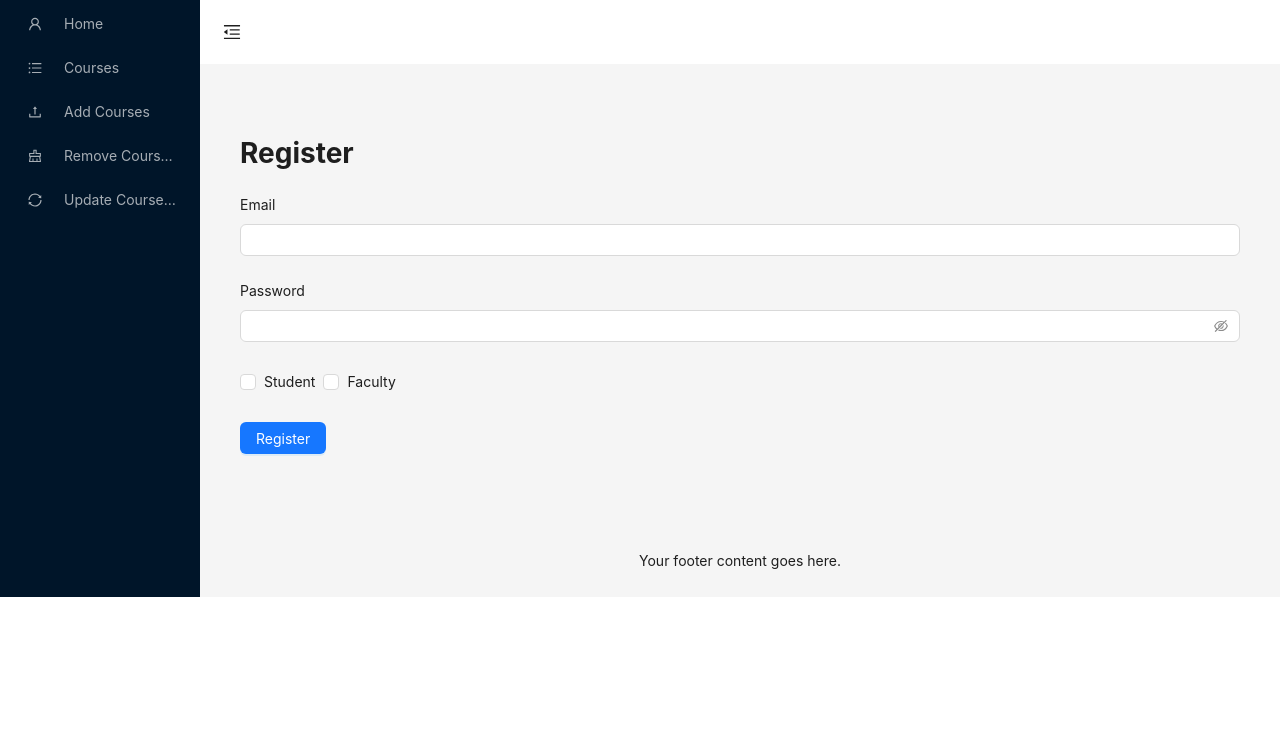
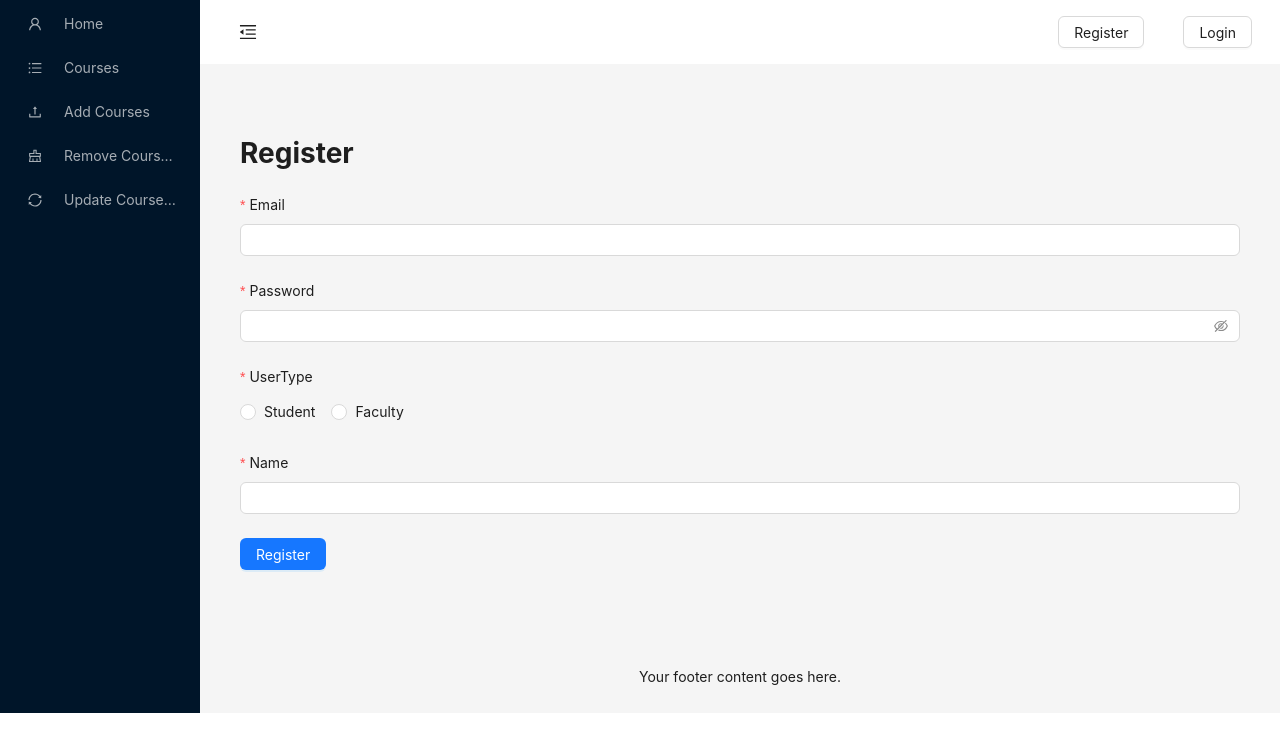
Before and after one commit to jld224/CourseRegistration, a Next.js app: page /register in a window 1280 px wide. Shown: the top 752 px of the page. Built offline with nearby package versions, Linux system fonts and the light colour scheme.

Commit message:
add the register and login and stuff

```diff
--- a/components/Layout.js
+++ b/components/Layout.js
@@ -9,7 +9,7 @@ import {
   ClearOutlined,
   SyncOutlined
 } from '@ant-design/icons';
-import { Layout, Menu, Button, theme } from 'antd';
+import { Layout, Menu, Button, theme, Row, Col } from 'antd';
 import CustomFooter from './Footer';
 import Link from 'next/link';
 
@@ -65,10 +65,12 @@ const App = ({ children }) => {
       <Layout>
         <Header
           style={{
-            padding: 0,
+            padding: '0 16px',
             background: collapsed ? 'transparent' : '#fff',
           }}
         >
+          <Row justify="space-between" align="middle">
+            <Col>
               <Button
                 type="text"
                 icon={collapsed ? <MenuUnfoldOutlined /> : <MenuFoldOutlined />}
@@ -79,6 +81,20 @@ const App = ({ children }) => {
                   height: 64,
                 }}
               />
+            </Col>
+            <Col>
+              <Link href="/register">
+                <Button type="default" style={{ marginRight: '15px' }}>
+                  Register
+                </Button>
+              </Link>
+              <Link href="/login">
+                <Button type="default">
+                  Login
+                </Button>
+              </Link>
+            </Col>
+          </Row>
         </Header>
         <Content
           style={{
--- a/package.json
+++ b/package.json
@@ -17,6 +17,7 @@
     "@tabler/core": "^1.0.0-beta20",
     "@tabler/icons-react": "^2.39.0",
     "antd": "^5.10.2",
+    "bcrypt": "^5.1.1",
     "dotenv": "^16.3.1",
     "isomorphic-unfetch": "^4.0.2",
     "moment": "^2.29.4",
@@ -27,6 +28,7 @@
     "postcss-flexbugs-fixes": "^5.0.2",
     "react": "^18.2.0",
     "react-dom": "^18.2.0",
+    "react-router-dom": "^6.17.0",
     "sequelize": "^6.33.0"
   },
   "devDependencies": {
--- /dev/null
+++ b/pages/api/login.js
@@ -0,0 +1,40 @@
+import pool from '../../db/db';
+import bcrypt from 'bcrypt';
+
+export default async function(req, res) {
+  if (req.method !== 'POST') {
+    return res.status(405).send({ error: 'Method Not Allowed' });
+  }
+
+  const { email, password } = req.body;
+
+  // Verify that all fields are provided
+  if (!email || !password) {
+    return res.status(400).json({ error: 'Missing necessary fields' });
+  }
+
+  try {
+    const [userResults] = await pool.query('SELECT * FROM users WHERE email = ?', [email]);
+
+    // Check if user exists
+    if (userResults.length === 0) {
+      return res.status(404).json({ error: 'No user found with that email.' });
+    }
+
+    const user = userResults[0];
+
+    // Check password
+    const passwordMatch = await bcrypt.compare(password, user.password);
+
+    if (!passwordMatch) {
+      return res.status(400).json({ error: 'Invalid password.' });
+    }
+
+    // successful login
+    return res.status(200).json({ success: true, message: 'Login successful!' });
+
+  } catch (error) {
+    console.error(error)
+    return res.status(500).json({ error: 'An error occurred during login.' });
+  }
+}
--- /dev/null
+++ b/pages/api/register.js
@@ -0,0 +1,52 @@
+import pool from '../../db/db';
+import bcrypt from 'bcrypt';
+
+export default async function(req, res) {
+  if(req.method !== 'POST') {
+    return res.status(405).send('Method Not Allowed');
+  }
+
+  const { email, password, userType, name, titleOrProgram, department } = req.body;
+
+  if(!(email && password && userType && name && titleOrProgram && (userType === 'Faculty' ? department  : true)) ) {
+    return res.status(400).json({ error: 'Missing necessary fields' });
+  }
+
+  try {
+    const hashedPassword = await bcrypt.hash(password, 10);
+    const connection = await pool.getConnection();
+
+    try {
+    await connection.beginTransaction();
+
+    const [userResults] = await connection.query('INSERT INTO users (email, password, userType) VALUES (?, ?, ?)', [ email, hashedPassword, userType ]);
+    const userId = userResults.insertId;
+
+    if(userType === 'Student') {
+      const [studentResults] = await connection.query('INSERT INTO students (userID, studentName, studentProgram) VALUES (?, ?, ?)', [ userId, name, titleOrProgram ]);
+    } else {
+      const [studentResults] = await connection.query('INSERT INTO students (userID, studentName, studentProgram) VALUES (?, ?, ?)', [ userId, 'Placeholder', 'Placeholder' ]);
+    }
+
+    if(userType === 'Faculty') {
+      const [facultyResults] = await connection.query('INSERT INTO faculty (userID, facultyName, facultyTitle, facultyDepartment) VALUES (?, ?, ?, ?)', [ userId, name, titleOrProgram, department ]);
+    } else {
+      const [facultyResults] = await connection.query('INSERT INTO faculty (userID, facultyName, facultyTitle, facultyDepartment) VALUES (?, ?, ?, ?)', [ userId, 'Placeholder', 'Placeholder', 'Placeholder' ]);
+    }
+    await connection.commit();
+
+    return res.status(200).json({ success: true, message: 'User registered successfully' });
+
+    } catch (error) {
+    await connection.rollback();
+    throw error;
+
+    } finally {
+    connection.release();
+    }
+
+  } catch (error) {
+    console.error(error)
+    return res.status(500).json({ error: 'An error occurred during registration.' });
+  }
+};
--- a/pages/register.js
+++ b/pages/register.js
@@ -1,17 +1,39 @@
 import { useState } from 'react';
-import { Form, Input, Checkbox, Button, message } from 'antd';
+import { Form, Input, Radio, Button, message, Spin } from 'antd';
+import { useHistory } from 'react-router-dom';
 
 export default function RegisterPage() {
     const [email, setEmail] = useState('');
     const [password, setPassword] = useState('');
-    const [userType, setUserType] = useState({ student: false, faculty: false });
+    const [userType, setUserType] = useState(null);
+    const [name, setName] = useState('');
+    const [titleOrProgram, setTitleOrProgram] = useState('');
+    const [department, setDepartment] = useState('');
+    const [loading, setLoading] = useState(false);
 
     const handleRegister = async () => {
+
+        // set loading true
+        setLoading(true);
+
+        if (!email.trim() || !password.trim() || !userType || !name.trim() || !titleOrProgram.trim() || (userType == 'Faculty' && !department.trim())) {
+            message.error("All fields must be completed.");
+            setLoading(false); // stop loading in case of error
+            return;
+        }
         const response = await fetch('/api/register', {
             method: 'POST',
             headers: { 'Content-Type': 'application/json' },
-            body: JSON.stringify({ email, password, userType })
+            body: JSON.stringify({ email, password, userType, name, titleOrProgram, department })
         });
+
+        // set loading false in finally block to ensure it gets turned off whether the request is successful or not.
+        setLoading(false);
+
+        if (!response.ok) {
+            console.error('API request failed', response.status, response.statusText);
+            return;
+        }
 
         const result = await response.json();
         if (result.success) {
@@ -21,20 +43,45 @@ export default function RegisterPage() {
         }
     };
 
+    // If loading is true, display a spin component.
+    if(loading) {
+        return <Spin/>
+    }
+
     return (
         <div>
             <h1>Register</h1>
             <Form layout="vertical" onFinish={handleRegister}>
-                <Form.Item label="Email" rules={[{ required: true }]}>
+                <Form.Item label="Email" name="email" rules={[{ required: true, message: 'Email is required' }]}>
                     <Input value={email} onChange={(e) => setEmail(e.target.value)} />
                 </Form.Item>
-                <Form.Item label="Password" rules={[{ required: true }]}>
+                <Form.Item label="Password" name="password" rules={[{ required: true, message: 'Password is required' }]}>
                     <Input.Password value={password} onChange={(e) => setPassword(e.target.value)} />
                 </Form.Item>
-                <Form.Item>
-                    <Checkbox checked={userType.student} onChange={e => setUserType({ ...userType, student: e.target.checked })}>Student</Checkbox>
-                    <Checkbox checked={userType.faculty} onChange={e => setUserType({ ...userType, faculty: e.target.checked })}>Faculty</Checkbox>
+                <Form.Item label="UserType" name="userType" rules={[{ required: true, message: 'UserType is required' }]}>
+                    <Radio.Group onChange={e => setUserType(e.target.value)} value={userType}>
+                        <Radio value="Student">Student</Radio>
+                        <Radio value="Faculty">Faculty</Radio>
+                    </Radio.Group>
                 </Form.Item>
+                <Form.Item label="Name" name="name" rules={[{ required: true, message: 'Name is required' }]}>
+                    <Input value={name} onChange={e => setName(e.target.value)} />
+                </Form.Item>
+                {userType === 'Student' &&
+                  <Form.Item label="Program" name="titleOrProgram" rules={[{ required: true, message: 'Program is required' }]} >
+                      <Input value={titleOrProgram} onChange={(e) => setTitleOrProgram(e.target.value)} />
+                  </Form.Item>
+                }
+                {userType === 'Faculty' &&
+                  <>
+                    <Form.Item label="Title" name="titleOrProgram" rules={[{ required: true, message: 'Title is required' }]} >
+                        <Input value={titleOrProgram} onChange={(e) => setTitleOrProgram(e.target.value)} />
+                    </Form.Item>
+                    <Form.Item label="Department" name="department" rules={[{ required: true, message: 'Department is required' }]} >
+                        <Input value={department} onChange={(e) => setDepartment(e.target.value)} />
+                    </Form.Item>
+                  </>
+                }
                 <Form.Item>
                     <Button type="primary" htmlType="submit">Register</Button>
                 </Form.Item>
```
Also changed, not shown: pages/login.js (added, +48 -0 lines). Lines whose indentation alone changed are shown as unchanged.
